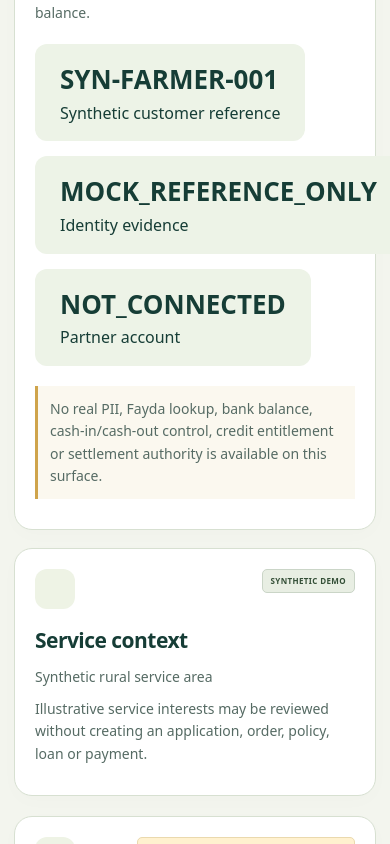
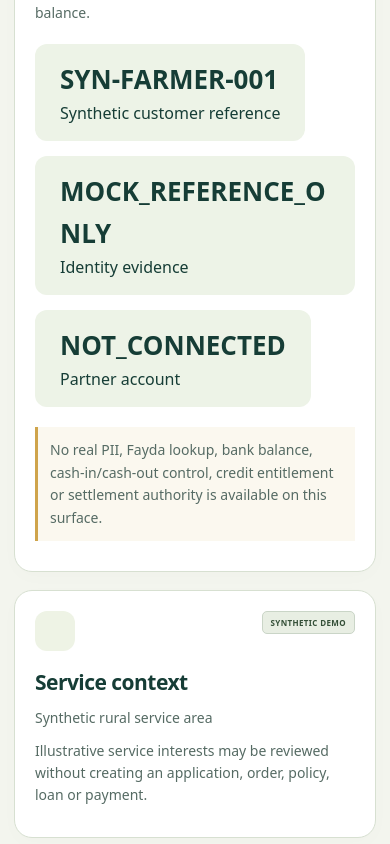
Before and after one commit to abeselomchernet/Phygital-rural-Agent-Hub, a React (Vite) app: page /farmer-360 in a window 390 px wide. Shown: the part 1140-1984 px from the top of the page. Built offline with nearby package versions, Linux system fonts and the light colour scheme.

Commit message:
Prevent mobile overflow in synthetic summary cards

```diff
--- a/src/components/navigation-groups.css
+++ b/src/components/navigation-groups.css
@@ -27,6 +27,17 @@
   align-items: center;
 }
 
+.queue-summary > div {
+  min-width: 0;
+  max-width: 100%;
+  overflow-wrap: anywhere;
+}
+
+.queue-summary strong {
+  overflow-wrap: anywhere;
+  word-break: break-word;
+}
+
 @media (max-width: 700px) {
   .product-nav-group {
     width: 100%;
```
